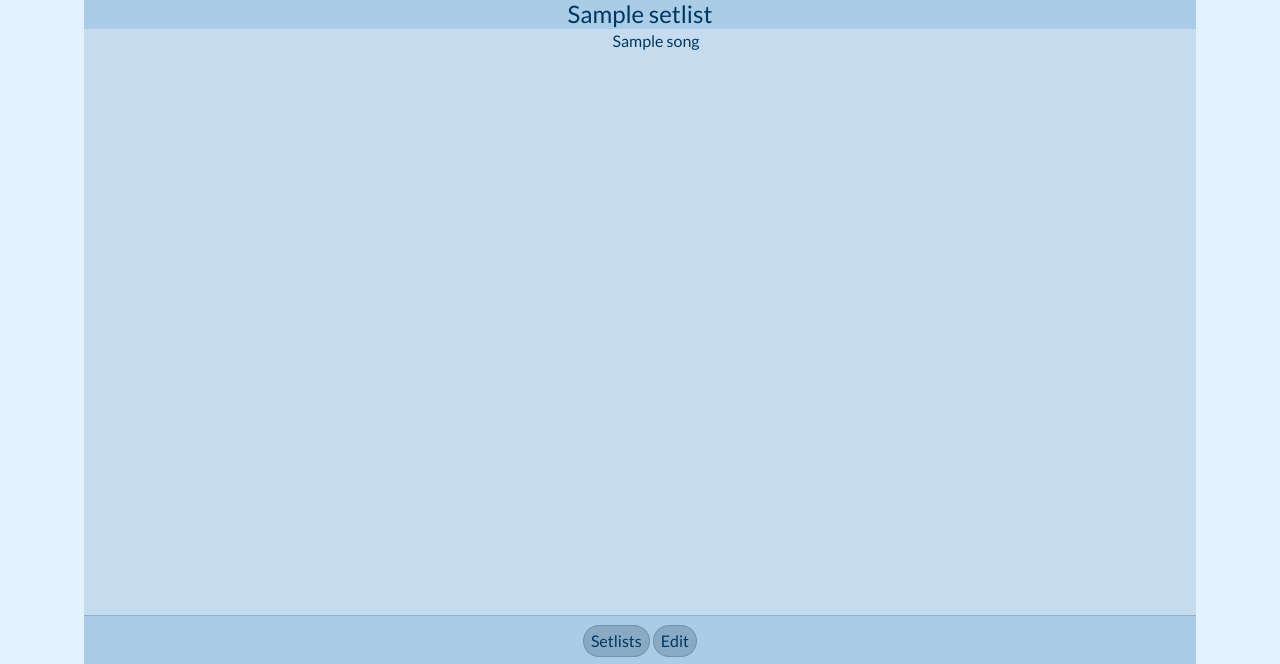
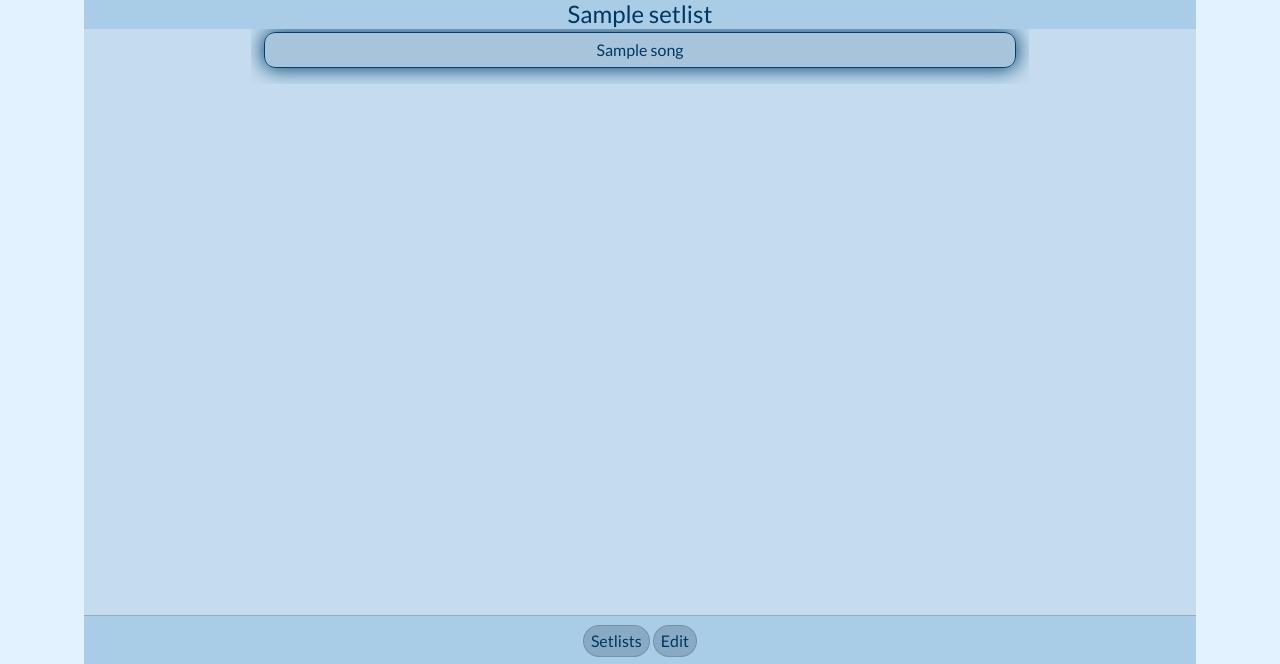
Before and after one commit to Stephen-J-Whitaker/music-aid, a Django app: page /setlist_view/1 in a window 1280 px wide. Shown: the part 90-754 px from the top of the page. Run offline with Django 3.2, Linux system fonts and the light colour scheme; a user stored in the database is signed in; tables that the repository leaves empty hold one stand-in row (values such as "Sample post"); some libraries are stand-ins or nearby versions; some web fonts are replaced.

Commit message:
FEAT: Update setlist view list styles

```diff
--- a/static/css/style.css
+++ b/static/css/style.css
@@ -412,7 +412,7 @@ ul {
 
 .song-anchor:hover,
 .setlist-anchor:hover {
-    height: 75px;
+    height: 55px;
 }
 
 .song-list-li:hover {
@@ -438,6 +438,11 @@ ul {
 
     .messages {
         width: 50%
+    }
+
+    .song-list-li,
+    .setlist-list-li {
+        margin: 3px 13px;
     }
 
 }
--- a/templates/setlist_view.html
+++ b/templates/setlist_view.html
@@ -7,10 +7,10 @@
 {% block content %}
     <h2>{{ setlist_name }}</h2>
     <div class="content-container">
-        <ul>
+        <ul class="song-list-ul">
             {% for setlist_song in object_list %}
-                <li>
-                    <a href="{% url 'setlist_song_view' setlist_song.pk pk %}" class="standard-link">{{ setlist_song.title }}</a>
+                <li class="song-list-li">
+                    <a href="{% url 'setlist_song_view' setlist_song.pk pk %}" class="song-anchor">{{ setlist_song.title }}</a>
                 </li>
             {% endfor %}
         </ul>
```
